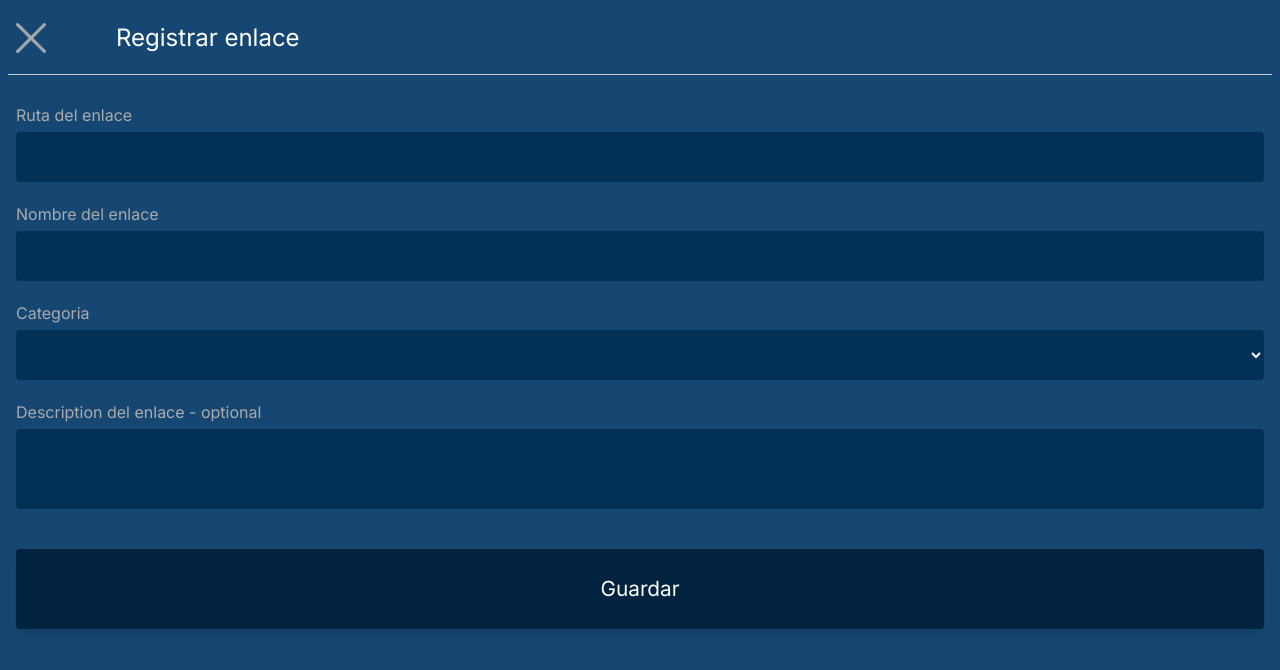
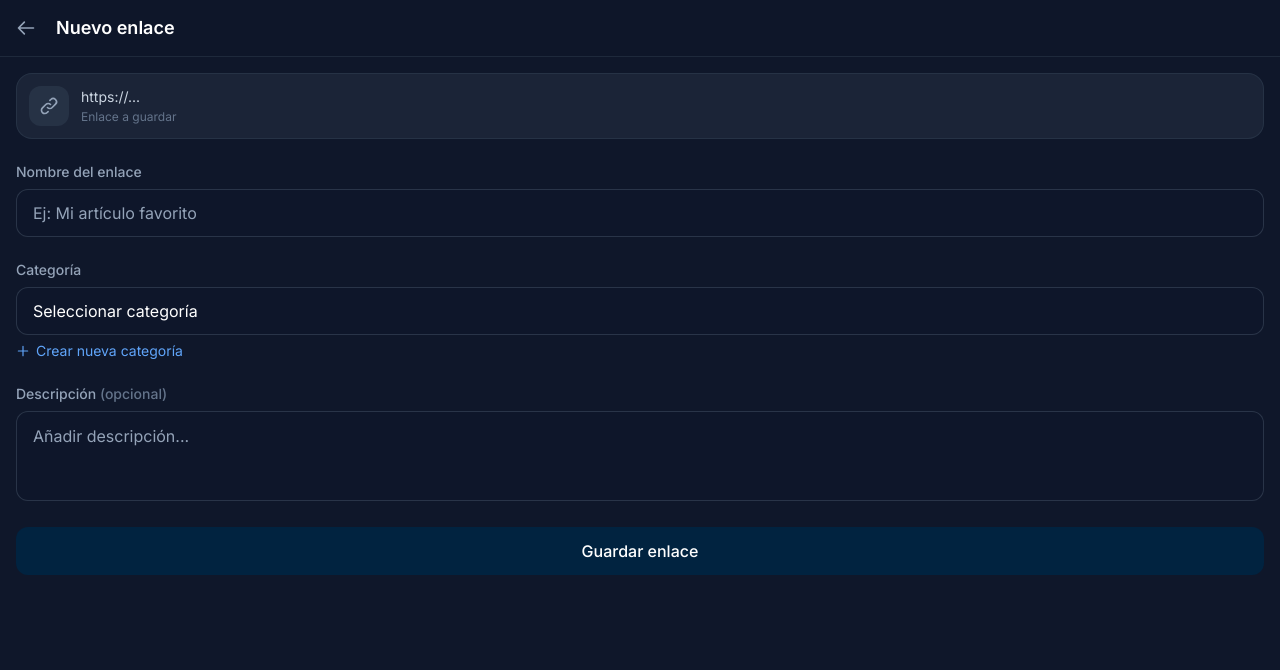
Before and after one commit to Imer-Alejandro/linkify, a Vue app: page /compartir in a window 1280 px wide. Shown: the top 670 px of the page. Built offline with nearby package versions, Linux system fonts and the light colour scheme.

Commit message:
mas actualizaciones de aspecto visual de la app

```diff
--- a/src/App.vue
+++ b/src/App.vue
@@ -1,8 +1,26 @@
 <script setup>
-import { RouterLink, RouterView } from 'vue-router'
-
+import { RouterView } from 'vue-router'
 </script>
 
 <template>
-  <RouterView />
+  <RouterView v-slot="{ Component }">
+    <Transition name="page" mode="out-in">
+      <component :is="Component" />
+    </Transition>
+  </RouterView>
 </template>
+
+<style>
+.page-enter-active,
+.page-leave-active {
+  transition: opacity 0.2s ease, transform 0.2s ease;
+}
+.page-enter-from {
+  opacity: 0;
+  transform: translateY(8px);
+}
+.page-leave-to {
+  opacity: 0;
+  transform: translateY(-8px);
+}
+</style>
--- a/src/assets/main.css
+++ b/src/assets/main.css
@@ -86,6 +86,23 @@
     @apply category-pill bg-slate-800/60 text-slate-300 border border-slate-700/40
            hover:border-slate-600/60 hover:text-white;
   }
+
+  .skeleton {
+    @apply bg-slate-700/50 rounded-xl animate-pulse;
+  }
+
+  .card-enter {
+    animation: cardEnter 0.35s ease-out both;
+  }
+
+  .empty-state-icon {
+    @apply w-16 h-16 text-slate-600 mx-auto mb-4;
+  }
+
+  .category-scroll-fade {
+    mask-image: linear-gradient(to right, black calc(100% - 40px), transparent 100%);
+    -webkit-mask-image: linear-gradient(to right, black calc(100% - 40px), transparent 100%);
+  }
 }
 
 @keyframes slideUp {
@@ -97,3 +114,50 @@
   from { opacity: 0; }
   to   { opacity: 1; }
 }
+
+@keyframes cardEnter {
+  from {
+    opacity: 0;
+    transform: translateY(12px) scale(0.98);
+  }
+  to {
+    opacity: 1;
+    transform: translateY(0) scale(1);
+  }
+}
+
+/* vue3-toastify dark theme */
+:root {
+  --toastify-color-light: #1e293b;
+  --toastify-color-dark: #1e293b;
+  --toastify-color-info: #3b82f6;
+  --toastify-color-success: #22c55e;
+  --toastify-color-warning: #f59e0b;
+  --toastify-color-error: #ef4444;
+  --toastify-text-color-light: #f1f5f9;
+  --toastify-text-color-dark: #f1f5f9;
+  --toastify-font-family: 'Inter', system-ui, sans-serif;
+  --toastify-toast-background: #1e293b;
+  --toastify-toast-min-height: 48px;
+  --toastify-toast-bd-radius: 12px;
+}
+
+.Toastify__toast {
+  border: 1px solid rgba(51, 65, 85, 0.5);
+  box-shadow: 0 8px 32px rgba(0, 0, 0, 0.4);
+  font-size: 14px;
+  padding: 12px 16px;
+}
+
+.Toastify__toast-body {
+  padding: 0;
+}
+
+.Toastify__close-button {
+  color: #64748b;
+  opacity: 1;
+}
+
+.Toastify__progress-bar {
+  background: linear-gradient(90deg, #3b82f6, #2563eb);
+}
--- a/src/views/CompartirView.vue
+++ b/src/views/CompartirView.vue
@@ -1,6 +1,6 @@
 <script>
-import router from '@/router';
 import localforage from 'localforage'
+import { toast } from 'vue3-toastify'
 
 export default {
     props: ['url',"title", "text"],
@@ -11,6 +11,8 @@ export default {
     data(){
         return{
             categorias_list:[],
+            mostrandoNuevaCategoria: false,
+            nuevaCategoria: '',
             enlace:{
                 enlace_url:"",
                 nombre:"",
@@ -50,36 +52,58 @@ export default {
             }
             this.enlace.enlace_url = urlExtraida;
         },
+        crearCategoria(){
+            const nombre = this.nuevaCategoria.trim()
+            if (!nombre) return
+            localforage.getItem('token_categoria')
+            .then(datos => {
+                let categorias = datos ? JSON.parse(datos) : []
+                if (categorias.includes(nombre)) {
+                    toast.error('La categoría ya existe')
+                    return
+                }
+                categorias.unshift(nombre)
+                return localforage.setItem('token_categoria', JSON.stringify(categorias))
+            })
+            .then(() => {
+                this.categorias_list.unshift(this.nuevaCategoria.trim())
+                this.enlace.categoria = this.nuevaCategoria.trim()
+                this.nuevaCategoria = ''
+                this.mostrandoNuevaCategoria = false
+                toast.success('Categoría creada')
+            })
+            .catch(err => console.error(err))
+        },
         registrar_enlace() {
             if (this.enlace.categoria === '') {
-    alert("Debe indicar una categoría");
-  } else {
+                toast.error("Debe indicar una categoría");
+                return
+            }
             localforage.getItem('token_enlace')
             .then(datosAlmacenados => {
                 if (datosAlmacenados !== null) {
-            let listado_enlaces =JSON.parse(datosAlmacenados) ;
+                    let listado_enlaces = JSON.parse(datosAlmacenados);
                     const enlaceExistente = listado_enlaces.find(element =>
                         element.nombre === this.enlace.nombre || element.enlace_url === this.enlace.enlace_url
                     );
                     if (enlaceExistente) {
-            console.log("Ya existe un enlace con el mismo nombre o URL.");
-            } else {
-            this.enlace.origen=this.determinar_origen(this.enlace.enlace_url);
+                        toast.error("Ya existe un enlace con el mismo nombre o URL.");
+                        return;
+                    }
+                    this.enlace.origen = this.determinar_origen(this.enlace.enlace_url);
                     listado_enlaces.unshift(this.enlace);
                     return localforage.setItem('token_enlace', JSON.stringify(listado_enlaces));
                 }
-        }else{
                 let nuevo_listado_enlace = [this.enlace];
                 return localforage.setItem('token_enlace', JSON.stringify(nuevo_listado_enlace));
-        }
             })
             .then(() => {
+                toast.success('Enlace guardado')
                 this.regresar_inicio();
             })
             .catch(error => {
                 console.error('Error al almacenar/recuperar datos:', error);
             });
-  }
         },
         determinar_origen(url){
             const patrones = {
@@ -98,63 +122,88 @@ export default {
         },
         consultar_categorias(){
             localforage.getItem("token_categoria")
-                .then((datos)=>{
-                    this.categorias_list=JSON.parse(datos);
+            .then((datos) => {
+                this.categorias_list = datos ? JSON.parse(datos) : []
             })
-                .catch((err)=>{
-                    console.error("error en la categoria"+err)
+            .catch((err) => {
+                console.error("error en la categoria" + err)
             })
         }
     }
 }
 </script>
 <template>
-    <div class="body  fixed w-[100%] h-[100vh] z-20 bg-[#27293379]">
-         <div class="w-[100%] p-2 pt-[15px]  bg-[#164773] h-[100vh]">
-             <header class="flex flex-row border-b-[1px] mb-[20px] p-2 border-b-[#C9C9C9] w-full h-[60px]">
-                 <img @click="regresar_inicio()" class="order-1 w-[30px] h-[30px]" src="/cerrar.png" alt="">
-                 <h3 class="order-2 text-[1.5rem] text-white ml-[70px] -mt-[3px]">Registrar enlace</h3>
+    <div class="min-h-screen bg-[#0f172a]">
+        <div class="min-h-screen flex flex-col">
+            <!-- Header -->
+            <header class="sticky top-0 z-30 bg-[#0f172a]/90 backdrop-blur-xl border-b border-slate-800">
+                <div class="flex items-center justify-between px-4 h-14">
+                    <div class="flex items-center gap-3">
+                        <button @click="regresar_inicio()" class="p-2 -ml-2 hover:bg-slate-800 rounded-xl transition-colors">
+                            <svg class="w-5 h-5 text-slate-400" fill="none" stroke="currentColor" viewBox="0 0 24 24">
+                                <path stroke-linecap="round" stroke-linejoin="round" stroke-width="2" d="M10 19l-7-7m0 0l7-7m-7 7h18"/>
+                            </svg>
+                        </button>
+                        <h1 class="text-lg font-semibold">Nuevo enlace</h1>
+                    </div>
+                </div>
             </header>
-             <form class=" p-2 w-full h-full " @submit.prevent="registrar_enlace()" >
-                 <div class="w-full flex-col flex mb-[20px]">
-                     <label class="mb-[5px] text-[#ABABAB] order-1"> Ruta del enlace</label>
-                     <input v-model="enlace.enlace_url"  required class="order-2 text-white  w-[100%] outline-none box-border pl-[10px] h-[50px]  rounded bg-[#033057]  " type="url" name="" >
+
+            <!-- Form -->
+            <form @submit.prevent="registrar_enlace()" class="flex-1 p-4 space-y-5 overflow-y-auto pb-8">
+                <!-- URL preview -->
+                <div class="card p-3 flex items-center gap-3">
+                    <div class="w-10 h-10 rounded-xl bg-slate-700/50 flex items-center justify-center flex-shrink-0">
+                        <svg class="w-5 h-5 text-slate-400" fill="none" stroke="currentColor" viewBox="0 0 24 24">
+                            <path stroke-linecap="round" stroke-linejoin="round" stroke-width="2" d="M13.828 10.172a4 4 0 00-5.656 0l-4 4a4 4 0 105.656 5.656l1.102-1.101m-.758-4.899a4 4 0 005.656 0l4-4a4 4 0 00-5.656-5.656l-1.1 1.1"/>
+                        </svg>
+                    </div>
+                    <div class="flex-1 min-w-0">
+                        <p class="text-sm text-slate-300 truncate">{{ enlace.enlace_url || 'https://...' }}</p>
+                        <p class="text-xs text-slate-500 mt-0.5">Enlace a guardar</p>
+                    </div>
                 </div>
 
-                 <div class="w-full flex-col flex mb-[20px]">
-                     <label class="mb-[5px] text-[#ABABAB] order-1">Nombre del enlace</label>
-                     <input  v-model="enlace.nombre" maxlength="65" required class="order-2 text-white  w-[100%] outline-none box-border pl-[10px] h-[50px]  rounded bg-[#033057]  " type="text" name="" >
+                <div class="space-y-1.5">
+                    <label class="text-sm text-slate-400 font-medium">Nombre del enlace</label>
+                    <input v-model="enlace.nombre" maxlength="65" required class="input-field" type="text" placeholder="Ej: Mi artículo favorito">
                 </div>
 
-                 <div class="w-full flex-col flex mb-[20px]">
-                    <label class="mb-[5px] text-[#ABABAB] order-1">Categoria</label>
-                    <select v-model="enlace.categoria"  class="order-2 w-[100%] text-white outline-none box-border pl-[10px] h-[50px]  rounded bg-[#033057]  " name="" id="">
-                        <option value=""></option>
-                        <option class="text-white "
-                            v-for="(categorias,index) in this.categorias_list"
-                            :key="index"
-                            :value="categorias">
-                            {{ categorias }}
+                <!-- Category with inline creation -->
+                <div class="space-y-1.5">
+                    <label class="text-sm text-slate-400 font-medium">Categoría</label>
+                    <select v-model="enlace.categoria" required class="select-field">
+                        <option value="" disabled>Seleccionar categoría</option>
+                        <option v-for="(categoria, index) in categorias_list" :key="index" :value="categoria">
+                            {{ categoria }}
                         </option>
                     </select>
+
+                    <!-- Inline create category -->
+                    <div v-if="!mostrandoNuevaCategoria" class="mt-2">
+                        <button @click.prevent="mostrandoNuevaCategoria = true" type="button" class="text-sm text-blue-400 hover:text-blue-300 transition-colors flex items-center gap-1.5">
+                            <svg class="w-3.5 h-3.5" fill="none" stroke="currentColor" viewBox="0 0 24 24">
+                                <path stroke-linecap="round" stroke-linejoin="round" stroke-width="2" d="M12 4v16m8-8H4"/>
+                            </svg>
+                            Crear nueva categoría
+                        </button>
+                    </div>
+                    <div v-else class="mt-2 flex gap-2">
+                        <input v-model="nuevaCategoria" maxlength="35" class="input-field flex-1" type="text" placeholder="Nombre de la categoría" @keydown.enter.prevent="crearCategoria">
+                        <button @click.prevent="crearCategoria" type="button" class="btn-primary !w-auto px-4">Crear</button>
+                        <button @click.prevent="mostrandoNuevaCategoria = false; nuevaCategoria = ''" type="button" class="px-3 py-2 text-sm text-slate-400 hover:text-white transition-colors">Cancelar</button>
+                    </div>
                 </div>
 
-                 <div class="w-full flex-col flex mb-[20px]">
-                     <label class="mb-[5px] text-[#ABABAB] order-1">Description del enlace - optional</label>
-                     <textarea v-model="enlace.descripcion" maxlength="640" class="order-2 w-[100%] pt-[5px] resize-none outline-none box-border pl-[10px] h-[80px] text-white rounded bg-[#033057] " name="" id="" cols="30" rows="15"></textarea>
+                <div class="space-y-1.5">
+                    <label class="text-sm text-slate-400 font-medium">Descripción <span class="text-slate-500">(opcional)</span></label>
+                    <textarea v-model="enlace.descripcion" maxlength="640" class="input-field min-h-[90px] pt-3 resize-none" placeholder="Añadir descripción..."></textarea>
                 </div>
 
-                 <button  class="w-full mt-[20px] h-[80px] bg-[#012340] shadow-lg rounded text-center text-white">
-                     <span class="text-[1.3rem]">Guardar</span>
+                <button type="submit" class="btn-primary">
+                    Guardar enlace
                 </button>
-
             </form>
         </div>
     </div>
 </template>
-
- <style scoped>
- .body{
-     backdrop-filter: blur(2px);
- }
- </style>
--- a/src/views/HomeView.vue
+++ b/src/views/HomeView.vue
@@ -97,6 +97,7 @@ export default {
   },
   data(){
     return{
+      loading: true,
       datos_enlace_acion:'',
       id_categoria:'',
       enlaces:[],
@@ -130,15 +131,11 @@ export default {
       localforage.getItem("token_enlace")
       .then(listado => {
         let items = listado ? JSON.parse(listado) : []
-
-        // Filter by category
         if (this.filtar_elementos && this.filtar_elementos !== '- todos' && this.filtar_elementos !== '- favoritos') {
           items = items.filter(e => e.categoria === this.filtar_elementos)
         } else if (this.filtar_elementos === '- favoritos') {
           items = items.filter(e => e.favorito)
         }
-
-        // Sort
         if (this.sortOption === 'nombre') {
           items.sort((a, b) => a.nombre.localeCompare(b.nombre))
         } else if (this.sortOption === 'nombre_desc') {
@@ -148,8 +145,8 @@ export default {
         } else {
           items.sort((a, b) => (b.fecha_creacion || 0) - (a.fecha_creacion || 0))
         }
-
         this.enlaces = items
+        this.loading = false
         this.indicador_categoria = `- ${this.filtar_elementos === '- favoritos' ? 'favoritos' : this.filtar_elementos}`
       })
       .catch(err => console.error(err))
@@ -258,7 +255,7 @@ export default {
       </div>
 
       <!-- Categories + Favorites -->
-      <div class="px-4 pb-2 overflow-x-auto">
+      <div class="px-4 pb-2 overflow-x-auto category-scroll-fade">
         <div class="flex items-center gap-2 min-w-max pb-1">
           <button @click="abrir_registro_categoria()" class="category-pill-inactive flex items-center gap-1.5">
             <svg class="w-3.5 h-3.5" fill="none" stroke="currentColor" viewBox="0 0 24 24">
@@ -331,18 +328,42 @@ export default {
         <span class="text-xs text-slate-500">{{ enlaces.length }} enlaces</span>
       </div>
 
-      <div v-if="enlaces.length > 0">
-        <div v-for="(card, index) in enlaces" :key="index" class="mb-3">
-          <enlaces :datosEnlace="card"/>
+      <!-- Loading skeleton -->
+      <div v-if="loading" class="space-y-3">
+        <div v-for="n in 5" :key="n" class="card p-4 flex items-center gap-3">
+          <div class="skeleton w-10 h-10 rounded-xl flex-shrink-0"></div>
+          <div class="flex-1 space-y-2">
+            <div class="skeleton h-4 w-3/5 rounded"></div>
+            <div class="skeleton h-3 w-4/5 rounded"></div>
+          </div>
+          <div class="skeleton w-9 h-9 rounded-xl flex-shrink-0"></div>
         </div>
       </div>
-      <div v-else class="flex flex-col items-center justify-center py-20 text-slate-500">
-        <svg class="w-12 h-12 mb-4 text-slate-600" fill="none" stroke="currentColor" viewBox="0 0 24 24">
-          <path stroke-linecap="round" stroke-linejoin="round" stroke-width="1.5" d="M13.828 10.172a4 4 0 00-5.656 0l-4 4a4 4 0 105.656 5.656l1.102-1.101m-.758-4.899a4 4 0 005.656 0l4-4a4 4 0 00-5.656-5.656l-1.1 1.1"/>
+
+      <div v-else-if="enlaces.length > 0">
+        <div v-for="(card, index) in enlaces" :key="index" class="mb-3" :style="{ animationDelay: index * 0.05 + 's' }">
+          <div class="card-enter">
+            <enlaces :datosEnlace="card"/>
+          </div>
+        </div>
+      </div>
+
+      <!-- Empty state -->
+      <div v-else class="flex flex-col items-center justify-center py-24 select-none">
+        <svg class="empty-state-icon" fill="none" stroke="currentColor" viewBox="0 0 24 24">
+          <path stroke-linecap="round" stroke-linejoin="round" stroke-width="1" d="M19 11H5m14 0a2 2 0 012 2v6a2 2 0 01-2 2H5a2 2 0 01-2-2v-6a2 2 0 012-2m14 0V9a2 2 0 00-2-2M5 11V9a2 2 0 012-2m0 0V5a2 2 0 012-2h6a2 2 0 012 2v2M7 7h10"/>
         </svg>
-        <p class="text-sm">No hay enlaces todavía</p>
-        <button @click="abrir_registro_enlaces()" class="mt-3 text-sm text-blue-400 hover:text-blue-300 transition-colors">
-          Agregar tu primer enlace
+        <p class="text-slate-500 font-medium mb-1">
+          {{ filtar_elementos === '- favoritos' ? 'Sin favoritos' : 'No hay enlaces aquí' }}
+        </p>
+        <p class="text-slate-600 text-sm mb-4">
+          {{ filtar_elementos === '- favoritos' ? 'Marca enlaces como favoritos con la estrella' : 'Agrega tu primer enlace para empezar' }}
+        </p>
+        <button @click="abrir_registro_enlaces()" class="btn-primary !w-auto px-6 !h-10 text-sm">
+          <svg class="w-4 h-4 inline mr-1.5 -mt-0.5" fill="none" stroke="currentColor" viewBox="0 0 24 24">
+            <path stroke-linecap="round" stroke-linejoin="round" stroke-width="2" d="M12 4v16m8-8H4"/>
+          </svg>
+          Nuevo enlace
         </button>
       </div>
     </main>
```
Also changed, not shown: src/main.js (+10 -2 lines). Lines whose indentation alone changed are shown as unchanged.
